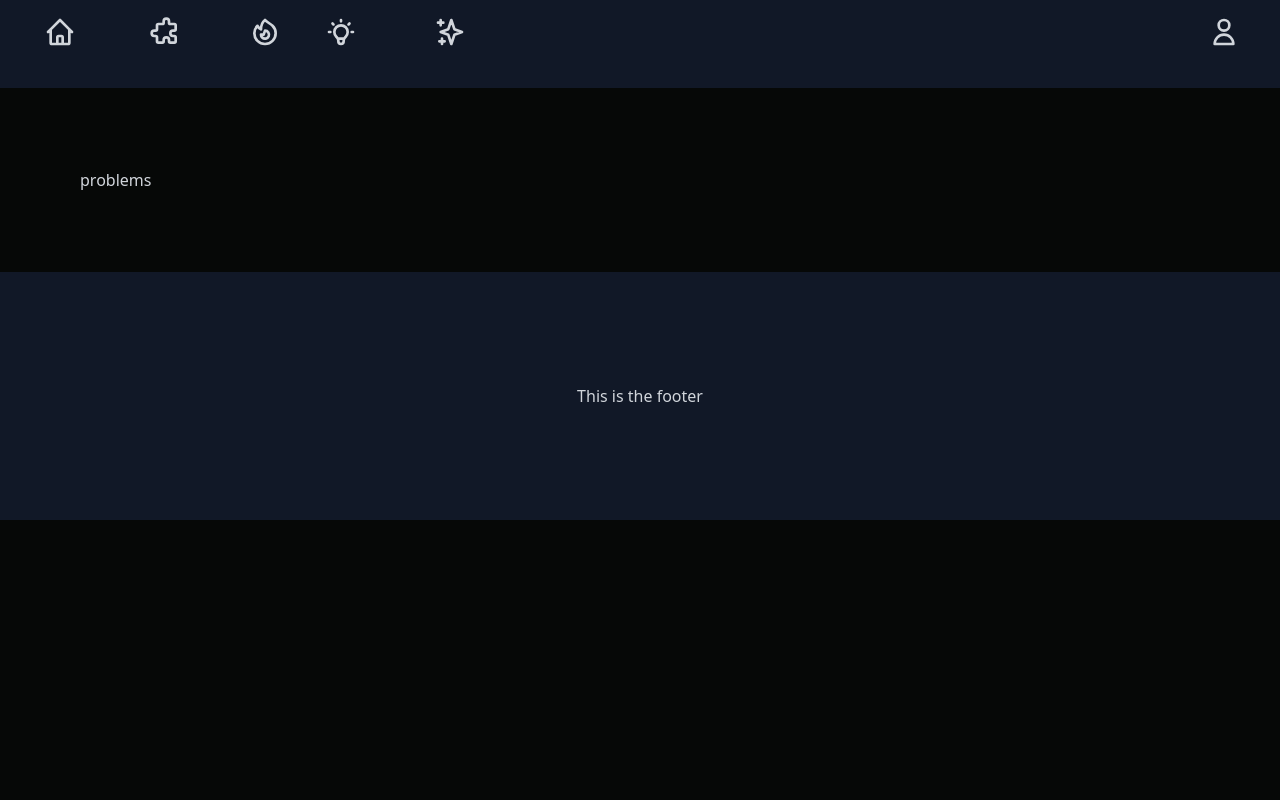
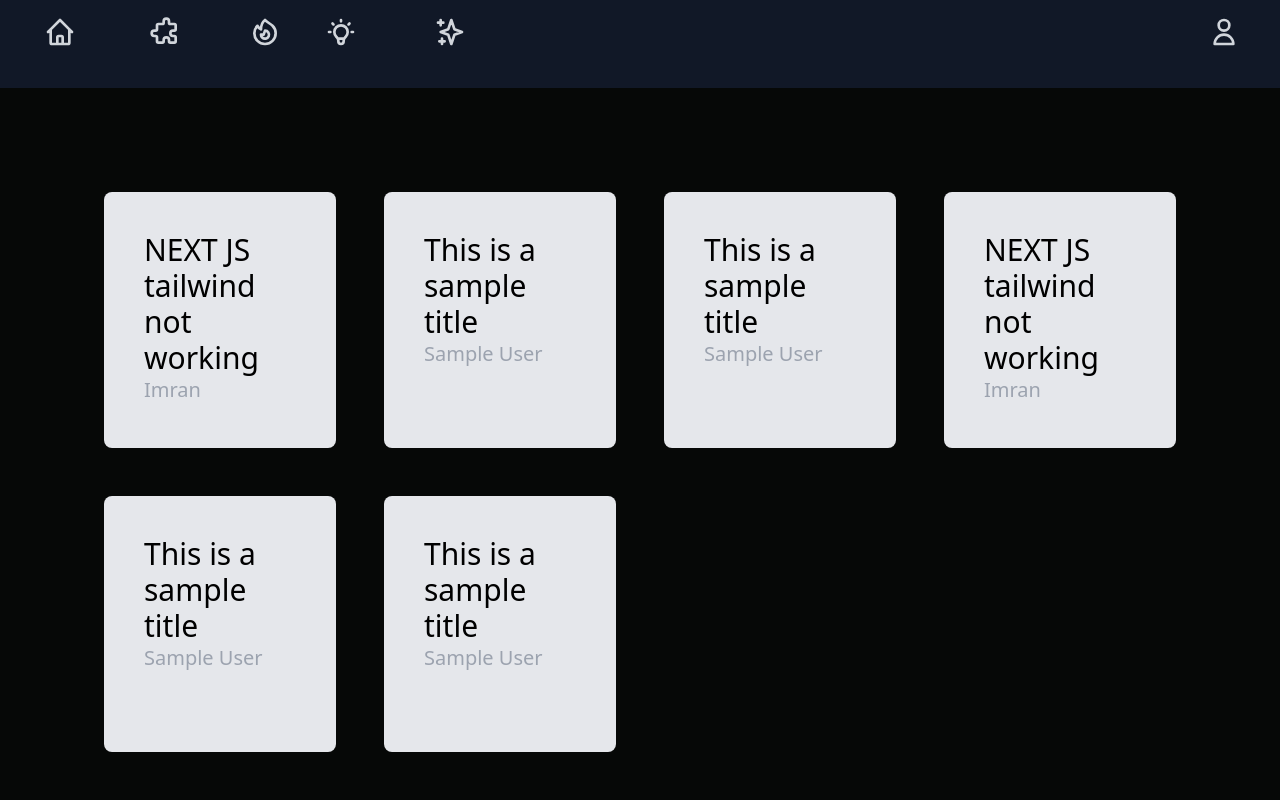
Before and after one commit to SumayaSiddique/Developer-Hunt-with-NEXT-JS, a Next.js app in the folder developer-hunt/: page /problems in a window 1280 px wide. Shown: the top 800 px of the page. Built offline with nearby package versions, Linux system fonts and the light colour scheme.

Commit message:
problem list page with navigation to details page added

```diff
--- a/developer-hunt/components/Hero.js
+++ b/developer-hunt/components/Hero.js
@@ -1,7 +1,7 @@
 import { Player } from '@lottiefiles/react-lottie-player';
 const Hero = () => {
     return (
-        <div className="py-20">
+        <div className="py-10">
 
             <p className="text-7xl font-serif text-center">
                 Developer Hunt
--- /dev/null
+++ b/developer-hunt/components/problems/ProblemThumbnail.js
@@ -0,0 +1,16 @@
+import Link from "next/link"
+const ProblemThumbnail = ({ title, userName }) => {
+    return (
+        <Link href={"/problems/" + "123123"} >
+            <a>
+                <div className="bg-gray-200 p-10 m-6 h-64 text-black rounded-lg transform hover:scale-110 transition duration-300 overflow-hidden">
+                    <p className="text-3xl">{title ? title : "This is a sample title"}</p>
+                    <p className="text-xl text-gray-400">{userName ? userName : "Sample User"}</p>
+                </div>
+            </a>
+        </Link>
+
+    );
+}
+
+export default ProblemThumbnail;
--- /dev/null
+++ b/developer-hunt/pages/problems/[id].js
@@ -0,0 +1,9 @@
+const ProblemDetails = () => {
+    return (
+        <div>
+            <h1>This is the details page</h1>
+        </div>
+    );
+}
+
+export default ProblemDetails;
--- a/developer-hunt/pages/problems/index.js
+++ b/developer-hunt/pages/problems/index.js
@@ -1,5 +1,21 @@
+import ProblemThumbnail from "../../components/problems/ProblemThumbnail"
+
 const problems = () => {
-    return (<>problems</>);
+    return (
+        <div>
+            {/* problem list with the ProblemThumbnail */}
+            <div className="grid sm:grid-cols-1 md:grid-cols-2 lg:grid-cols-3 xl:grid-cols-4">
+
+                <ProblemThumbnail userName="Imran" title="NEXT JS tailwind not working" details="asdasdasd" />
+                <ProblemThumbnail />
+                <ProblemThumbnail />
+                <ProblemThumbnail userName="Imran" title="NEXT JS tailwind not working" details="asdasdasd" />
+                <ProblemThumbnail />
+                <ProblemThumbnail />
+            </div>
+
+        </div>
+    );
 }
 
 export default problems;
```
